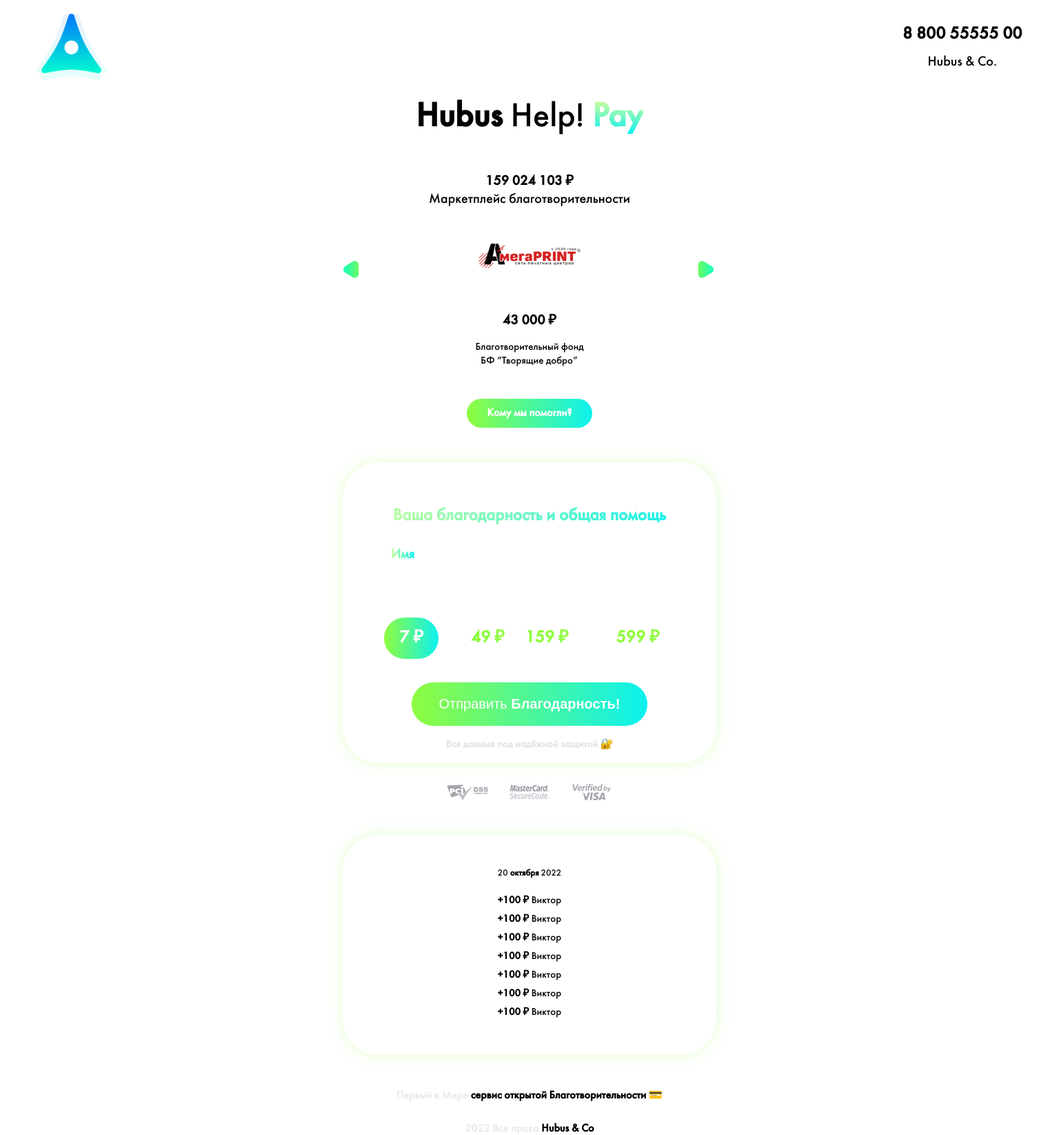
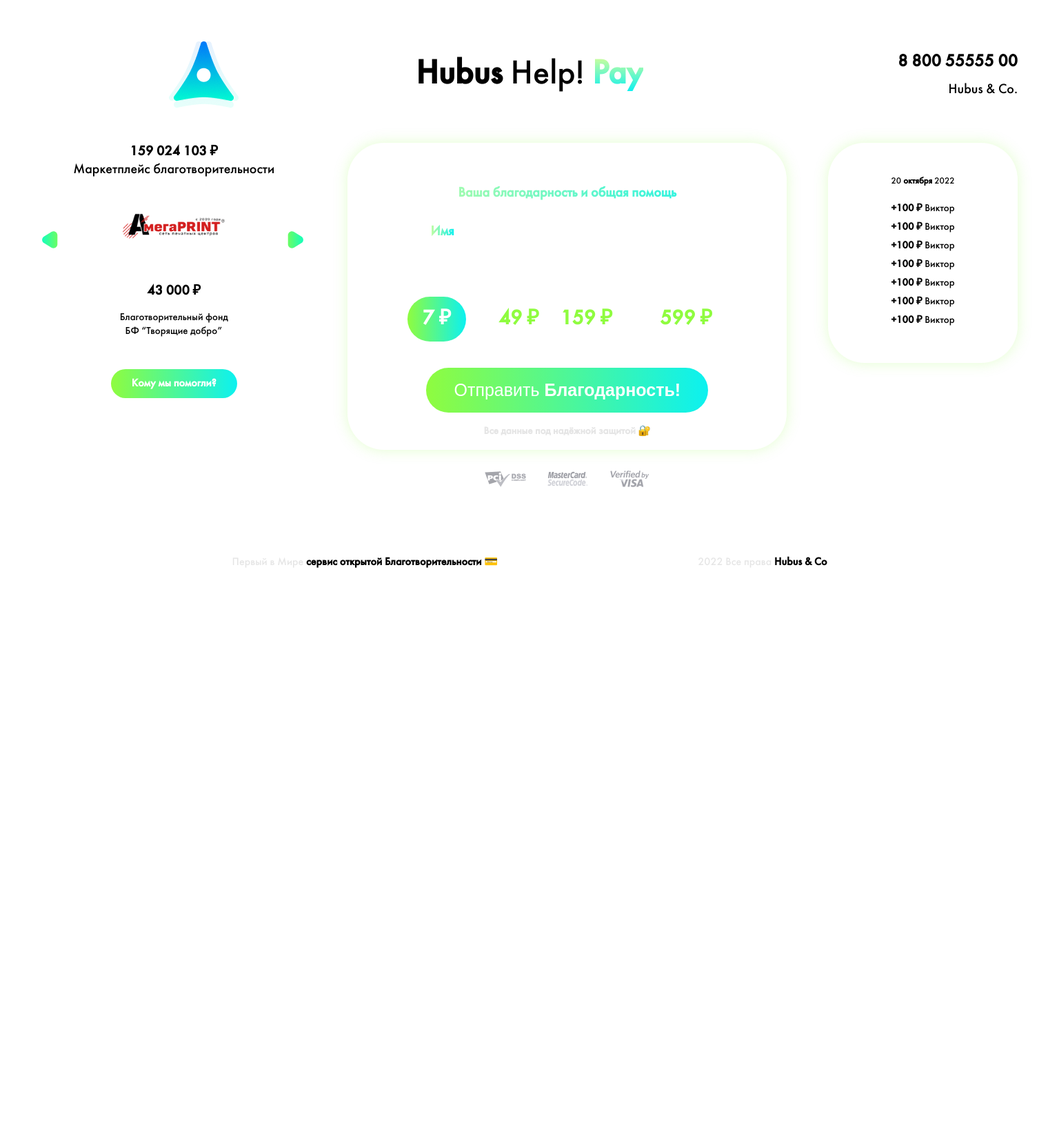
Before and after one commit to weisbrem/fond-form, a PHP site: page / in a window 1536 px wide. Shown: the whole page at 69% size. After the commit the page ends 823 px from the top, so only its background shows below. Run offline with PHP 8.4, Linux system fonts and the light colour scheme.

Commit message:
feat: add desktop version

```diff
--- a/index.html
+++ b/index.html
@@ -27,7 +27,7 @@
       </div>
     </header>
     <main class="main">
-      <div class="container">
+      <div class="container container--main">
         <section class="slider">
           <p>
             <span>159 024 103 ₽</span><br />
@@ -128,7 +128,7 @@
       </div>
     </main>
     <footer class="footer">
-      <div class="container">
+      <div class="container container--footer">
         <p>Первый в Мире <span>сервис открытой Благотворительности 💳</span></p>
         <p>2022 Все права <span>Hubus & Co</span></p>
       </div>
--- a/style.css
+++ b/style.css
@@ -31,18 +31,14 @@
 }
 
 .page__body {
-  display: grid;
-  grid-template-rows: min-content 1fr min-content;
-  align-content: start;
-
-  margin: 0;
-  padding: 0;
-
   font-family: 'Futura', 'Arial', sans-serif;
   font-style: normal;
   font-size: 15px;
   font-weight: 500;
   line-height: 20px;
+
+  margin: 0;
+  padding: 0;
 
   color: var(--black);
   background-color: var(--white);
@@ -129,7 +125,7 @@
 .header > .container > div {
   display: grid;
   justify-content: center;
-  text-align: center;
+  text-align: right;
   grid-area: contacts;
 
   margin-bottom: 25px;
@@ -159,6 +155,8 @@
 
 /* Slider */
 .slider {
+  grid-area: slider;
+
   margin-bottom: 50px;
 }
 
@@ -271,6 +269,8 @@
 
 /* Payment Form */
 .payment {
+  grid-area: payment;
+
   margin-bottom: 50px;
   text-align: center;
 }
@@ -290,7 +290,7 @@
 
 .payment-form__content > p:nth-child(1) {
   font-weight: 700;
-  font-size: 25px; /* d 20px */
+  font-size: 25px;
   line-height: 26px;
 
   background: -webkit-linear-gradient(0deg, var(--light-green), var(--blue));
@@ -381,9 +381,9 @@
 }
 
 .payment-form--label {
-  font-size: 25px; /* desktop 30px */
+  font-size: 25px;
   font-weight: 700;
-  line-height: 28px; /* desktop 40px */
+  line-height: 28px;
 
   color: var(--green);
 
@@ -406,9 +406,9 @@
 }
 
 .payment-form > button {
-  font-size: 20px; /* d 25px */
+  font-size: 20px;
   font-weight: 500;
-  line-height: 23px; /* d 25px */
+  line-height: 23px;
 
   color: var(--white);
 
@@ -455,6 +455,7 @@
 
 /* Paid */
 .paid {
+  grid-area: paid;
   text-align: center;
 
   background-color: var(--white);
@@ -490,17 +491,7 @@
   font-weight: 700;
 }
 
-@media (min-width: 767px) {
-  .container {
-    padding: 0 40px;
-  }
-
-  .header {
-    /* display: flex;
-  justify-content: space-between;
-  align-items: center; */
-  }
-
+@media (max-width: 767px) {
   .header > h2 {
     font-size: 60px;
     line-height: 78px;
@@ -519,3 +510,84 @@
     color: var(--black);
   }
 }
+
+@media (min-width: 768px) {
+  .container {
+    padding: 0 40px;
+  }
+
+  .header {
+    padding-top: 40px;
+  }
+
+  .payment-form > div:nth-child(1) > label {
+    left: 10px;
+  }
+}
+
+@media (min-width: 1440px) {
+  .container {
+    padding: 0 60px;
+  }
+
+  .header {
+    padding-top: 60px;
+  }
+
+  .header > .container > img {
+    margin-bottom: 0;
+  }
+
+  .header > .container > div {
+    justify-content: end;
+
+    margin-bottom: 0;
+  }
+
+  .container--header {
+    display: grid;
+    grid-template-columns: repeat(3, 1fr);
+    align-items: center;
+    grid-template-areas: 'logo title contacts';
+  }
+
+  .container--main {
+    display: grid;
+    align-items: start;
+    gap: 60px;
+
+    grid-template-areas: 'slider payment paid';
+  }
+
+  .main {
+    display: block;
+  }
+
+  .payment-form > div:nth-child(1) > label {
+    left: 80px;
+  }
+
+  .payment-form > button {
+    font-size: 25px;
+    line-height: 25px;
+  }
+
+  .payment-form__content > p:nth-child(1) {
+    font-size: 20px;
+  }
+
+  .payment-form--label {
+    font-size: 30px;
+    line-height: 40px;
+  }
+
+  .container--footer {
+    display: flex;
+    align-items: center;
+    gap: 290px;
+  }
+
+  .footer > .container > p:nth-child(1) {
+    margin-bottom: 0;
+  }
+}
```
